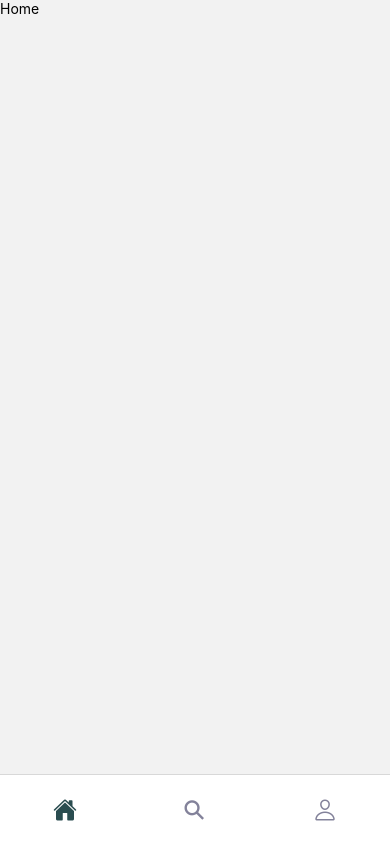
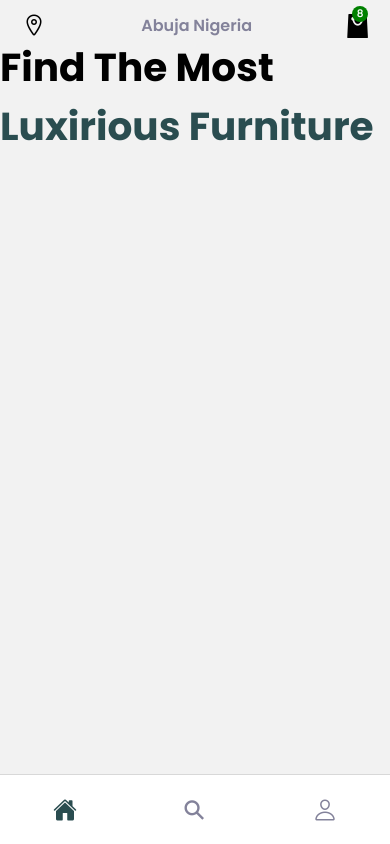
Before and after one commit to GUchechi/React_Native_Furniture_App, a React Native app: screen /Home in a window 390 px wide. Built offline with nearby package versions, Linux system fonts and the light colour scheme.

Commit message:
welcomePage

```diff
--- /dev/null
+++ b/components/home/Welcome.js
@@ -0,0 +1,19 @@
+import { StyleSheet, Text, View } from "react-native";
+import React from "react";
+import styles from "./Welcome.styles";
+import { COLORS, SIZES } from "../../constants";
+
+export default function Welcome() {
+  return (
+    <View>
+      <View style={styles.container}>
+        <Text style={styles.welcomeText(COLORS.black, SIZES.xsmall)}>
+          Find The Most
+        </Text>
+        <Text style={styles.welcomeText(COLORS.primary)}>
+          Luxirious Furniture
+        </Text>
+      </View>
+    </View>
+  );
+}
--- /dev/null
+++ b/components/home/Welcome.styles.js
@@ -0,0 +1,16 @@
+import { StyleSheet } from "react-native";
+import { COLORS, SIZES } from "../../constants/index";
+
+const styles = StyleSheet.create({
+  container: {
+    width: "100%",
+  },
+  welcomeText: (color, top) => ({
+    fontFamily: "bold",
+    fontSize: SIZES.xxLarge - 5,
+    marginTop: top,
+    color: color,
+  }),
+});
+
+export default styles;
--- /dev/null
+++ b/components/index.js
@@ -0,0 +1,3 @@
+import Welcome from "./home/Welcome";
+
+export { Welcome };
--- a/screens/Home.jsx
+++ b/screens/Home.jsx
@@ -1,12 +1,38 @@
-import React from 'react'
-import { SafeAreaView, Text } from 'react-native'
+import React from "react";
+import { Text, View, TouchableOpacity } from "react-native";
+import { SafeAreaView } from "react-native-safe-area-context";
+import { Fontisto, Ionicons } from "@expo/vector-icons";
+import styles from "./home.style";
+import { ScrollView } from "react-native";
+import { Welcome } from "../components";
 
 const Home = () => {
   return (
     <SafeAreaView>
-      <Text>Home</Text>
+      <View style={styles.appBarWrapper}>
+        <View style={styles.appBar}>
+          <TouchableOpacity>
+            <Ionicons name="location-outline" size={24} />
+          </TouchableOpacity>
+
+          <Text style={styles.location}>Abuja Nigeria</Text>
+
+          <View style={{ alignItems: "flex-end" }}>
+            <View style={styles.cartCount}>
+              <Text style={styles.cartNumber}>8</Text>
+            </View>
+            <TouchableOpacity>
+              <Fontisto name="shopping-bag" size={24} />
+            </TouchableOpacity>
+          </View>
+        </View>
+      </View>
+
+      <ScrollView>
+        <Welcome />
+      </ScrollView>
     </SafeAreaView>
-  )
-}
+  );
+};
 
-export default Home
+export default Home;
--- a/screens/Search.jsx
+++ b/screens/Search.jsx
@@ -1,11 +1,11 @@
-import { StyleSheet, Text, safeAreaView } from 'react-native'
+import { StyleSheet, Text, SafeAreaView } from 'react-native'
 import React from 'react'
 
 const Search = () => {
   return (
-    <safeAreaView>
+    <SafeAreaView>
       <Text>Search</Text>
-    </safeAreaView>
+    </SafeAreaView>
   )
 }
 
--- a/screens/home.style.js
+++ b/screens/home.style.js
@@ -1,4 +1,43 @@
 import { StyleSheet } from "react-native";
-import {COLORS,SIZES} from '../constants/index'
+import { COLORS, SIZES } from "../constants/index";
 
-const styles = StyleSheet.create({})
+const styles = StyleSheet.create({
+  textStyle: {
+    fontFamily: "bold",
+    fontSize: 40,
+  },
+  appBarWrapper: {
+    marginHorizontal: 22,
+    marginTop: SIZES.small,
+  },
+  appBar: {
+    flexDirection: "row",
+    justifyContent: "space-between",
+    alignItems: "center",
+  },
+  location: {
+    fontFamily: "semiBold",
+    fontSize: SIZES.medium,
+    color: COLORS.gray,
+  },
+  cartCount: {
+    position: "absolute",
+    bottom: 16,
+    width: 16,
+    height: 16,
+    borderRadius: 8,
+    alignItems: "center",
+    backgroundColor: "green",
+    justifyContent: "center",
+    zIndex: 999,
+  },
+
+  cartNumber: {
+    fontFamily: "regular",
+    fontWeight: 600,
+    fontSize: 10,
+    color: COLORS.lightWhite,
+  }
+});
+
+export default styles;
```
